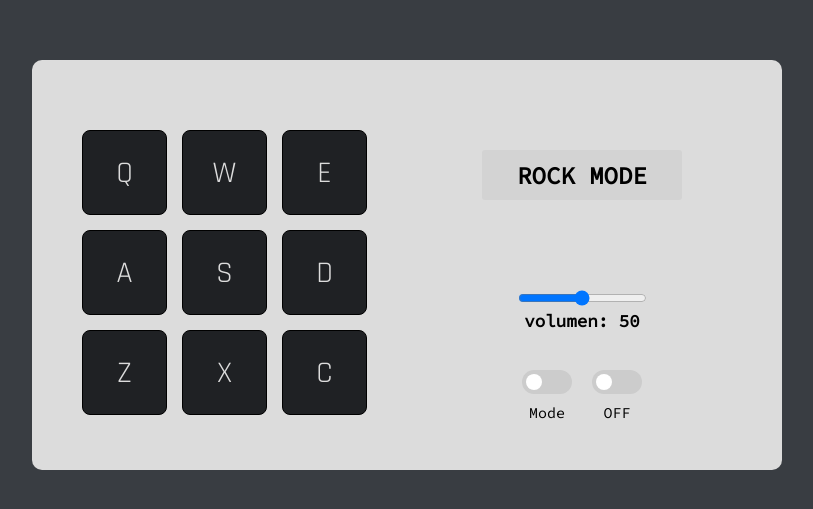
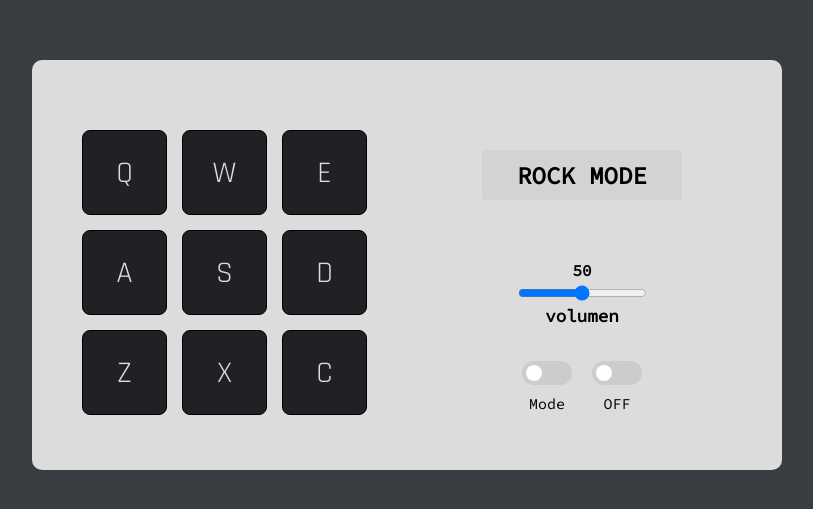
Before and after one commit to MauR27/Drum-Machine, a React (Create React App) app: page / in a window 1280 px wide. Shown: the part 135-644 px from the top of the page, without its empty margins (233-1046 px from the left). Built offline with nearby package versions, Linux system fonts and the light colour scheme.

Commit message:
mejora de css volumen

```diff
--- a/src/App.css
+++ b/src/App.css
@@ -59,7 +59,7 @@ button:hover {
 }
 
 .effect {
-  height: 140px;
+  height: 110px;
   margin-top: 20px;
 }
 .effect h2 {
@@ -74,9 +74,14 @@ button:hover {
 }
 
 .volumen {
-  height: 80px;
+  height: 101px;
   font-family: "Source Code Pro", monospace;
   font-size: 15px;
+}
+
+.volumen h4 {
+  font-size: 16px;
+  padding-bottom: 5px;
 }
 
 p {
--- a/src/App.js
+++ b/src/App.js
@@ -192,6 +192,7 @@ function App() {
             <h2>{displayText}</h2>
           </div>
           <div className="volumen">
+            <h4>{volumenText}</h4>
             <input
               type="range"
               id="vol"
@@ -199,7 +200,7 @@ function App() {
               min="0"
               onChange={onChange}
             />
-            <h3>volumen: {volumenText}</h3>
+            <h3>volumen</h3>
           </div>
           <label className="switch">
             <input type="checkbox" id="toggle" onClick={eventToggle} />
```
